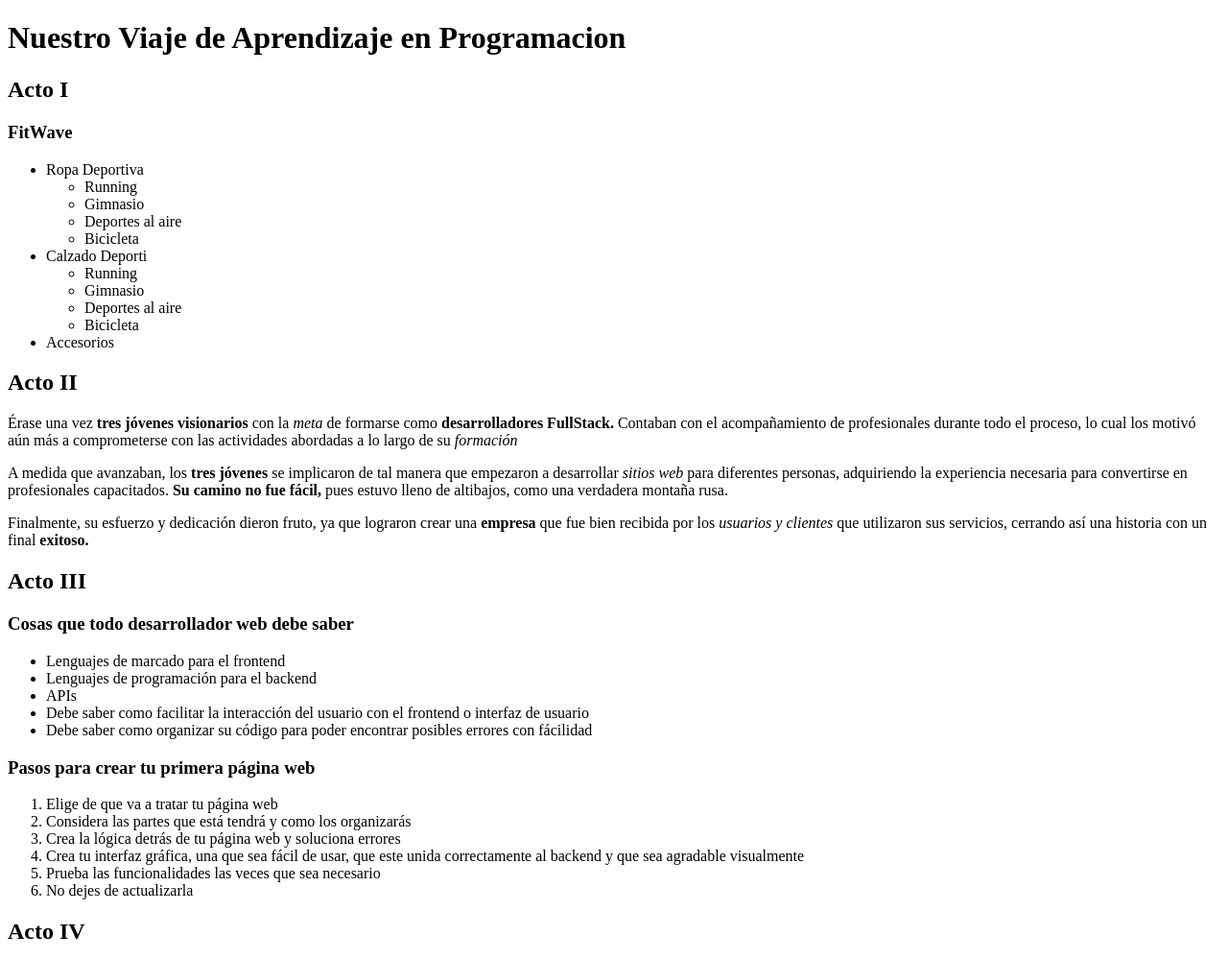
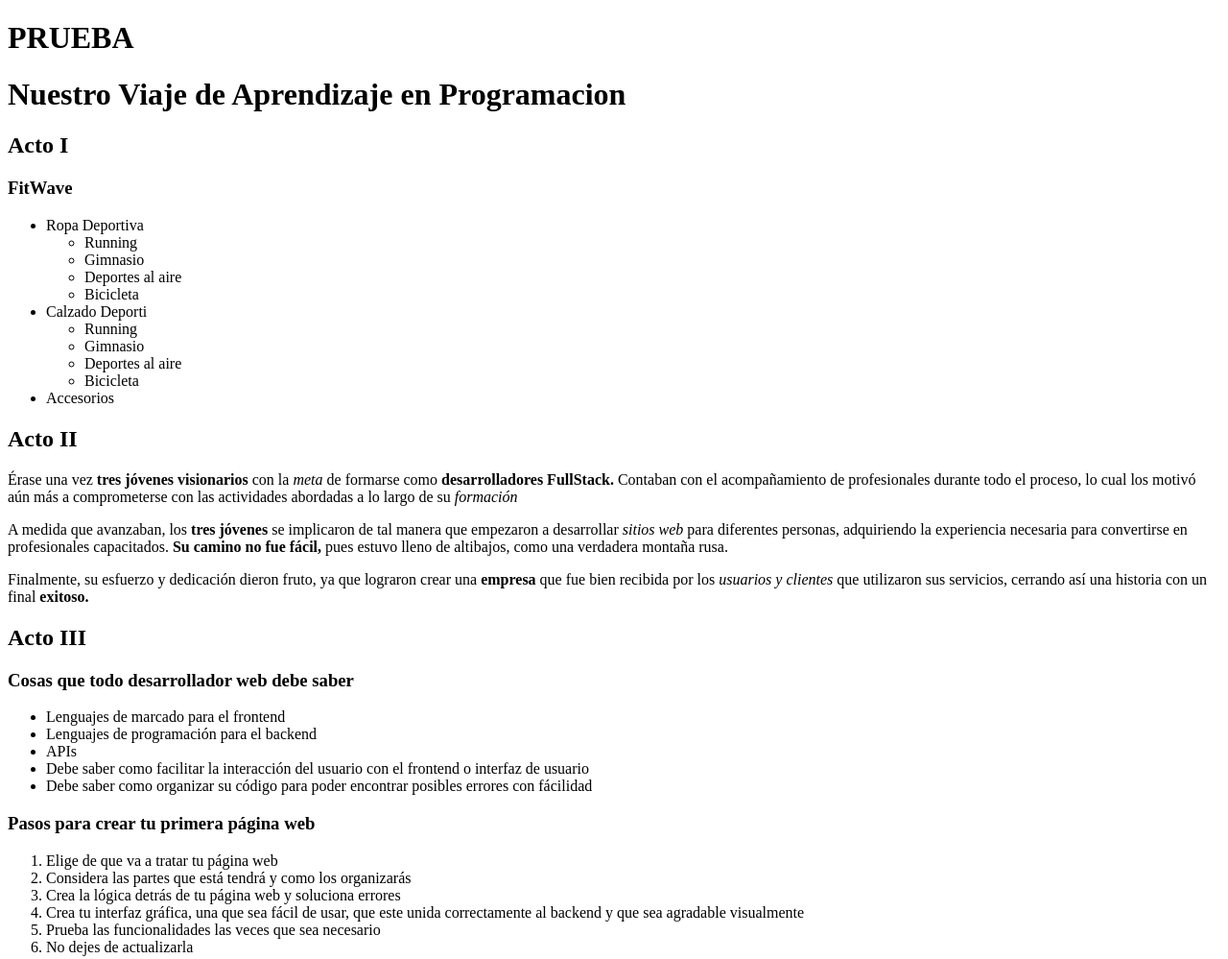
Before and after one commit to Aleja-orju/Fit_Wave_, a plain HTML site: page index.html in a window 1280 px wide. Shown: the top 999 px of the page at 96% size. Drawn offline with Linux system fonts and the light colour scheme.

Commit message:
Update index.html

```diff
--- a/index.html
+++ b/index.html
@@ -6,6 +6,9 @@
     <title>Nuestro Viaje de Aprendizaje en Programacion</title>
 </head>
 <body>
+    <header>
+        <h1>PRUEBA</h1>
+    </header>
     <header>
         <h1>Nuestro Viaje de Aprendizaje en Programacion</h1>
     </header>
```
